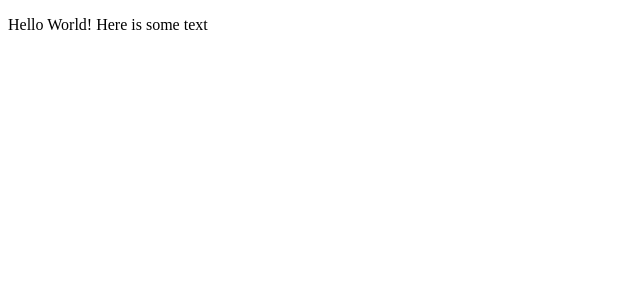
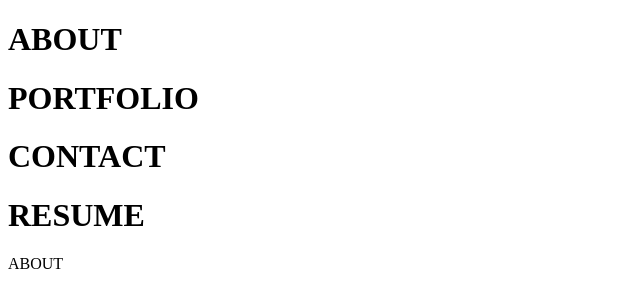
Before and after one commit to KSoto18/Portfolio-React, a React (Create React App) app: page / in a window 1280 px wide. Shown: the top 308 px of the page, without its empty margins (0-640 px from the left). Built offline with nearby package versions, Linux system fonts and the light colour scheme.

Commit message:
Added starter code

```diff
--- a/public/index.html
+++ b/public/index.html
@@ -24,7 +24,7 @@
       work correctly both with client-side routing and a non-root public URL.
       Learn how to configure a non-root public URL by running `npm run build`.
     -->
-    <title>React App</title>
+    <title>Khris Soto</title>
   </head>
   <body>
     <noscript>You need to enable JavaScript to run this app.</noscript>
--- a/src/App.js
+++ b/src/App.js
@@ -1,10 +1,42 @@
-import React from 'react';
-// TODO: Add a comment explaining what this import statement is doing
-import HelloReact from './components/HelloReact';
+import React, { useState } from 'react';
 
-// TODO: Add a comment explaining the purpose of the App component
+// import './App.css'
+
+import Nav from './components/Nav';
+import About from './components/About';
+import Contact from './components/Contact';
+import Portfolio from './components/Portfolio';
+import Resume from './components/Resume';
+
+
+
+
 function App() {
-  return <HelloReact />;
+
+  const [pageIndex, setPageIndex] = useState(0);
+
+  return (
+
+    <div className='App'>
+      <Nav
+         showAbout={() => setPageIndex(0)}
+         showPortfolio={() => setPageIndex(1)}
+         showContact={() => setPageIndex(2)}
+         showResume={() => setPageIndex(3)}
+         />
+         {pageIndex === 0 ? (
+          <About />
+         ) : pageIndex === 1 ? (
+          <Portfolio />
+         ) : pageIndex === 2 ? (
+          <Contact />
+         ) : pageIndex === 3 ? (
+          <Resume />
+         ) : (
+          <About />
+         )}
+    </div>
+  );
 }
 
 export default App;
--- /dev/null
+++ b/src/components/About/index.jsx
@@ -0,0 +1,9 @@
+import React from 'react';
+
+const About = () => {
+return (
+    <div> ABOUT </div>
+);
+};
+
+export default About;
--- /dev/null
+++ b/src/components/Contact/index.jsx
@@ -0,0 +1,9 @@
+import React from 'react';
+
+const Contact = () => {
+return (
+    <div> CONTACT</div>
+);
+};
+
+export default Contact;
--- a/src/components/HelloReact.js
+++ /dev/null
@@ -1,11 +0,0 @@
-import React from 'react';
-
-// TODO: Add a comment explaining what a react component is
-function HelloReact() {
-  const text = 'some text';
-
-  // TODO: Add a comment explaining what JSX is and the significance of the curly braces
-  return <p>Hello World! Here is {text}</p>;
-}
-
-export default HelloReact;
--- /dev/null
+++ b/src/components/Nav/index.jsx
@@ -0,0 +1,17 @@
+import React from 'react';
+
+const Nav = ({ showAbout, showPortfolio, showContact, showResume}) => {
+
+return (
+
+    <div>
+    <h1 onClick={showAbout}>ABOUT</h1>
+    <h1 onClick={showPortfolio}>PORTFOLIO</h1>
+    <h1 onClick={showContact}>CONTACT</h1>
+    <h1 onClick={showResume}>RESUME</h1>
+    </div>
+
+);
+};
+
+export default Nav;
--- /dev/null
+++ b/src/components/Portfolio/index.jsx
@@ -0,0 +1,13 @@
+import React from 'react';
+
+
+
+const Portfolio = ({pokewire}) => {
+return (
+    <div> PORTFOLIO </div>
+
+
+);
+};
+
+export default Portfolio;
--- /dev/null
+++ b/src/components/Resume/index.jsx
@@ -0,0 +1,9 @@
+import React from 'react';
+
+const Resume = () => {
+return (
+    <div> RESUME </div>
+);
+};
+
+export default Resume;
```
